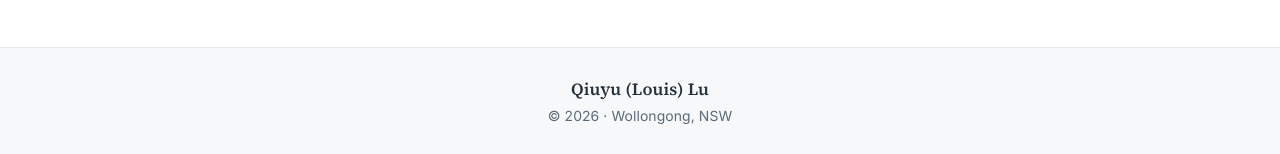
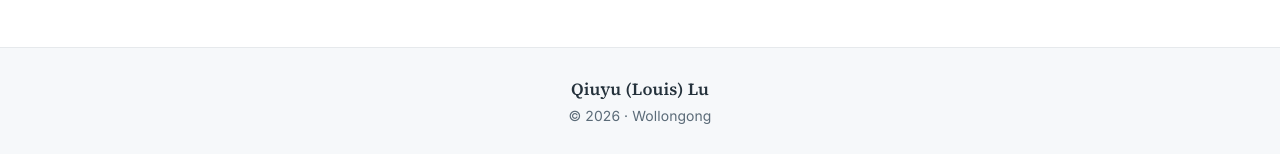
Before and after one commit to Louis-QiuyuLu/Louis-QiuyuLu.github.io, a Jekyll site: the page built from _pages/notes-on-medicine.md, in a window 1280 px wide and 900 px high, scrolled down 826 px. Shown: the part 743-897 px from the top of the window. Built offline with Jekyll 4.4.1, drawn with Linux system fonts in a browser that asks for light colours.

Commit message:
Update _config.yml

```diff
--- a/_config.yml
+++ b/_config.yml
@@ -24,7 +24,7 @@ author:
   name             : "Qiuyu (Louis) Lu"
   avatar           : "images/Luqiuyu-yin.png"
   bio              : "PhD candidate in medical physics. Passion for Chinese calligraphy, classical music and photography."
-  location         : "Wollongong, NSW"
+  location         : "Wollongong"
   employer         :
   pubmed           :
   googlescholar    : "https://scholar.google.com/citations?user=UzdY2DMAAAAJ&hl=en"
```
